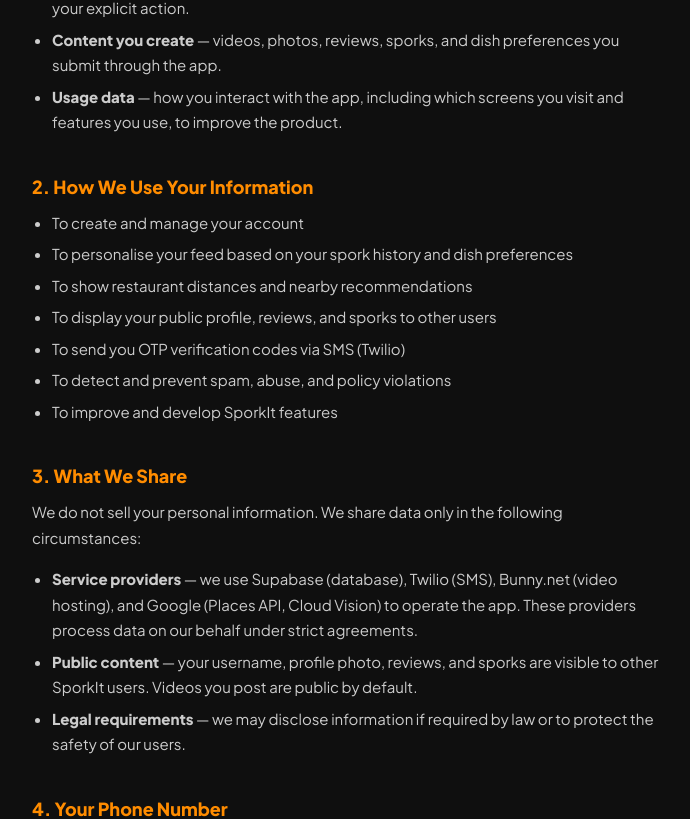
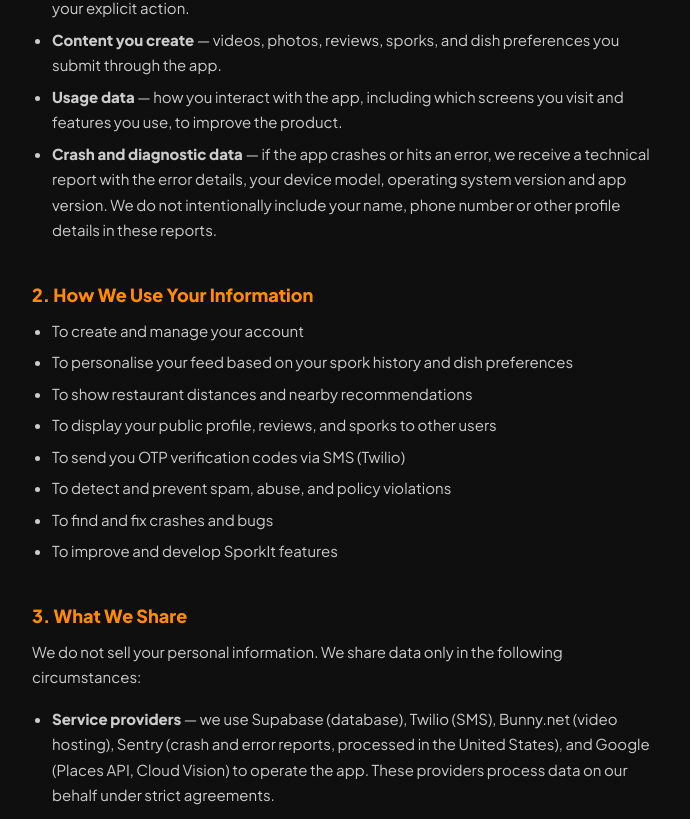
Before and after one commit to zaksanguan/sporkit-web, a Next.js app: page /privacy in a window 1280 px wide. Shown: the part 593-1412 px from the top of the page, without its empty margins (292-982 px from the left). Built offline with nearby package versions, Linux system fonts and the light colour scheme.

Commit message:
privacy: mention Sentry crash reports (data collected, how used, service provider)
Co-Authored-By: Claude Sonnet 5.5 <noreply@anthropic.com>
Claude-Session: https://claude.ai/code/session_01GqWuSAHCDjWUiYYiEFH8tH

```diff
--- a/app/privacy/page.tsx
+++ b/app/privacy/page.tsx
@@ -53,6 +53,7 @@ export default function PrivacyPage() {
             <li><strong>Location data</strong> — if you grant permission, we use your location to show nearby restaurants and calculate distances. Location is never stored on our servers without your explicit action.</li>
             <li><strong>Content you create</strong> — videos, photos, reviews, sporks, and dish preferences you submit through the app.</li>
             <li><strong>Usage data</strong> — how you interact with the app, including which screens you visit and features you use, to improve the product.</li>
+            <li><strong>Crash and diagnostic data</strong> — if the app crashes or hits an error, we receive a technical report with the error details, your device model, operating system version and app version. We do not intentionally include your name, phone number or other profile details in these reports.</li>
           </ul>
 
           <h2>2. How We Use Your Information</h2>
@@ -63,13 +64,14 @@ export default function PrivacyPage() {
             <li>To display your public profile, reviews, and sporks to other users</li>
             <li>To send you OTP verification codes via SMS (Twilio)</li>
             <li>To detect and prevent spam, abuse, and policy violations</li>
+            <li>To find and fix crashes and bugs</li>
             <li>To improve and develop SporkIt features</li>
           </ul>
 
           <h2>3. What We Share</h2>
           <p>We do not sell your personal information. We share data only in the following circumstances:</p>
           <ul>
-            <li><strong>Service providers</strong> — we use Supabase (database), Twilio (SMS), Bunny.net (video hosting), and Google (Places API, Cloud Vision) to operate the app. These providers process data on our behalf under strict agreements.</li>
+            <li><strong>Service providers</strong> — we use Supabase (database), Twilio (SMS), Bunny.net (video hosting), Sentry (crash and error reports, processed in the United States), and Google (Places API, Cloud Vision) to operate the app. These providers process data on our behalf under strict agreements.</li>
             <li><strong>Public content</strong> — your username, profile photo, reviews, and sporks are visible to other SporkIt users. Videos you post are public by default.</li>
             <li><strong>Legal requirements</strong> — we may disclose information if required by law or to protect the safety of our users.</li>
           </ul>
```
